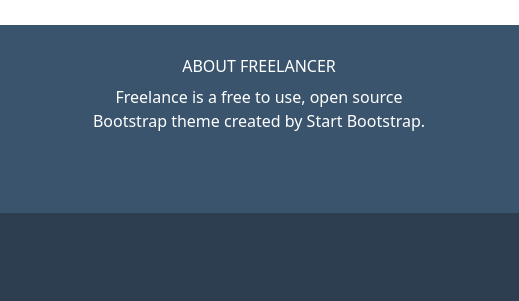
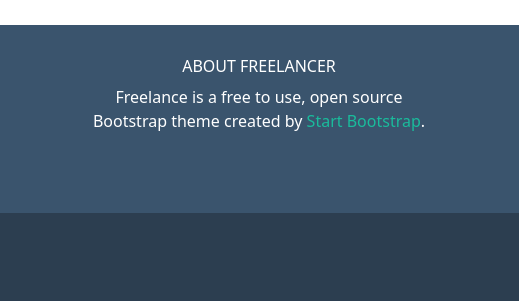
Before and after one commit to matte887/html-css-bootstrap-freelancer, a plain HTML site: page index.html in a window 1280 px wide. Shown: the part 2268-2569 px from the top of the page, 761-1280 px from the left. Drawn offline with nearby package versions, Linux system fonts and the light colour scheme.

Commit message:
Added green text in footer

```diff
--- a/css/style.css
+++ b/css/style.css
@@ -233,6 +233,10 @@ footer .col ul i {
     border-radius: 50%;
 }
 
+footer .ms_green-text {
+    color: var(--main-color);
+}
+
 .page-bottom {
     background-color: var(--accent-color);
 }
```
